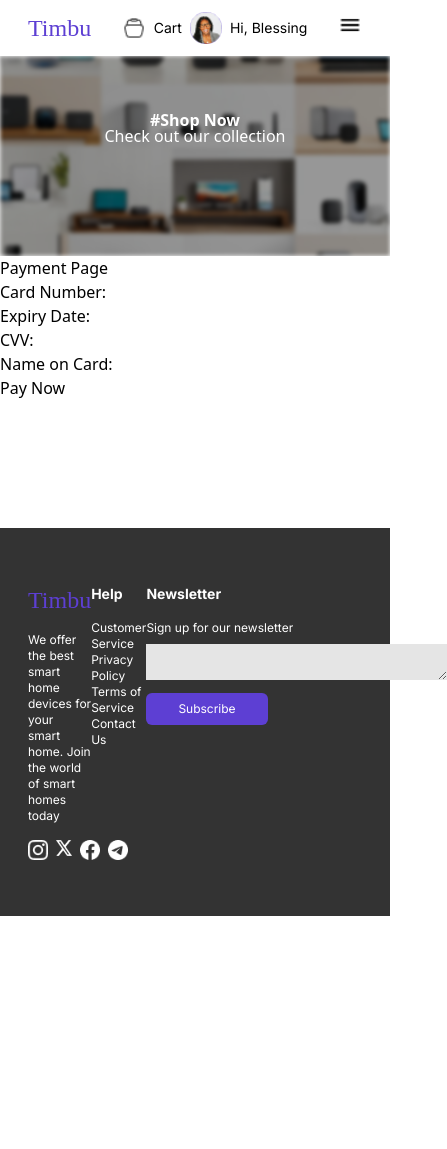
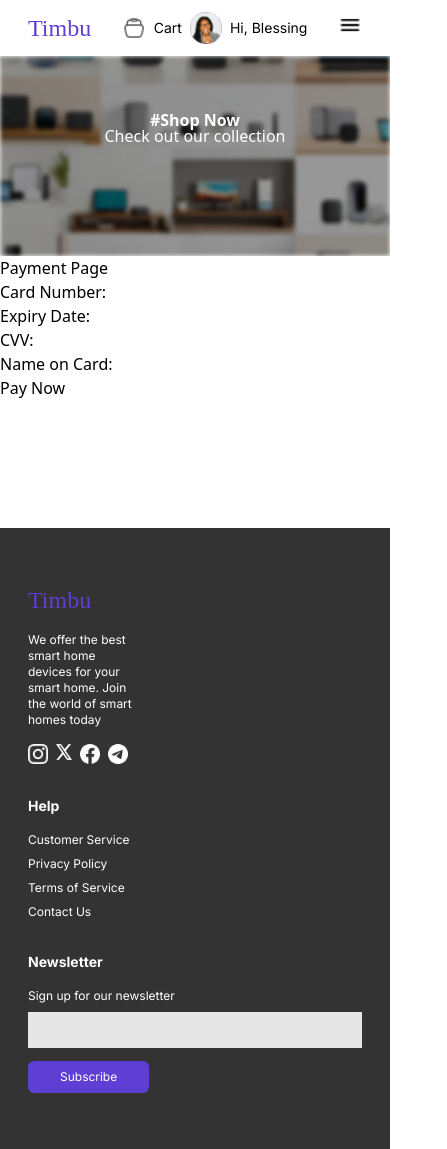
Before and after one commit to Glorypaul-pixel/Timbu-Shopping-App, a React (Vite) app: page /payment in a window 390 px wide. Shown: the whole page, 447 px wide, since content can reach past the window. Before the commit the page ends 916 px from the top, so only its background shows below. Built offline with nearby package versions, Linux system fonts and the light colour scheme; a web font is replaced by a local one.

Commit message:
fixed footer

```diff
--- a/src/component/footer.jsx
+++ b/src/component/footer.jsx
@@ -5,11 +5,11 @@
 
 const Footer = () => {
   return (
-    <div className="footer flex justify-between font-inter px-7 py-14 text-sm text-white bg-blackish mt-32 cursor-default">
-      <div className="foot-logo">
+    <div className="footer flex flex-col md:flex-row justify-between font-inter px-7 py-14 text-sm text-white bg-blackish mt-32 cursor-default">
+      <div className="foot-logo mb-8 md:mb-0">
         <h1 className="logo text-customPurple text-2xl font-hanalei">Timbu</h1>
         <p className="mt-4 text-xs">
-          We offer the best <br /> smart home <br /> devices for your <br />{" "}
+          We offer the best <br /> smart home <br /> devices for your <br />
           smart home. Join <br /> the world of smart <br /> homes today
         </p>
         <div className="socails flex mt-4 cursor-pointer">
@@ -19,16 +19,16 @@
           <img src={Tele} alt="Telegram logo" className="w-5 h-5" />
         </div>
       </div>
-      <div className="help">
+      <div className="help mb-8 md:mb-0">
         <h1 className="font-semibold text-white">Help</h1>
-        <ul className="mt-4 text-xs">
+        <ul className="mt-4 text-xs space-y-2">
           <li>Customer Service</li>
           <li>Privacy Policy</li>
           <li>Terms of Service</li>
           <li>Contact Us</li>
         </ul>
       </div>
-      <form className="newsletter" action="">
+      <form className="newsletter">
         <h1 className="font-semibold">Newsletter</h1>
         <p className="mt-4 text-xs">Sign up for our newsletter</p>
         <textarea
@@ -36,8 +36,9 @@
           id=""
           cols="30"
           rows="1"
-          className="mt-2 bg-neutral-200 p-2 text-gray-600"
-        ></textarea> <br />
+          className="mt-2 bg-neutral-200 p-2 text-gray-600 resize-none w-full md:w-auto"
+        ></textarea>
+        <br />
         <button
           type="submit"
           className="mt-2 bg-customPurple text-white rounded-md px-8 py-2 font-medium text-xs text-center hover:bg-opacity-80"
```
